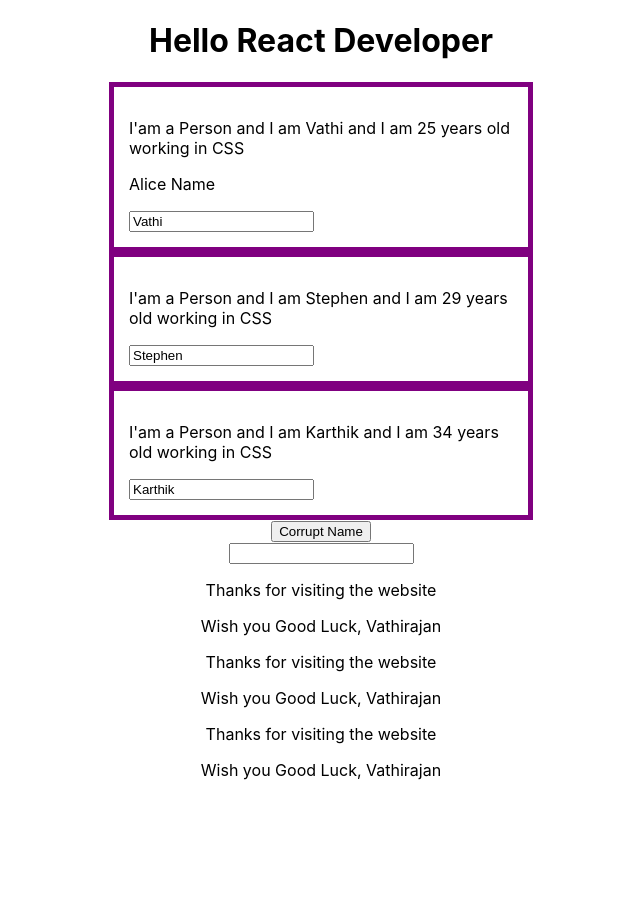
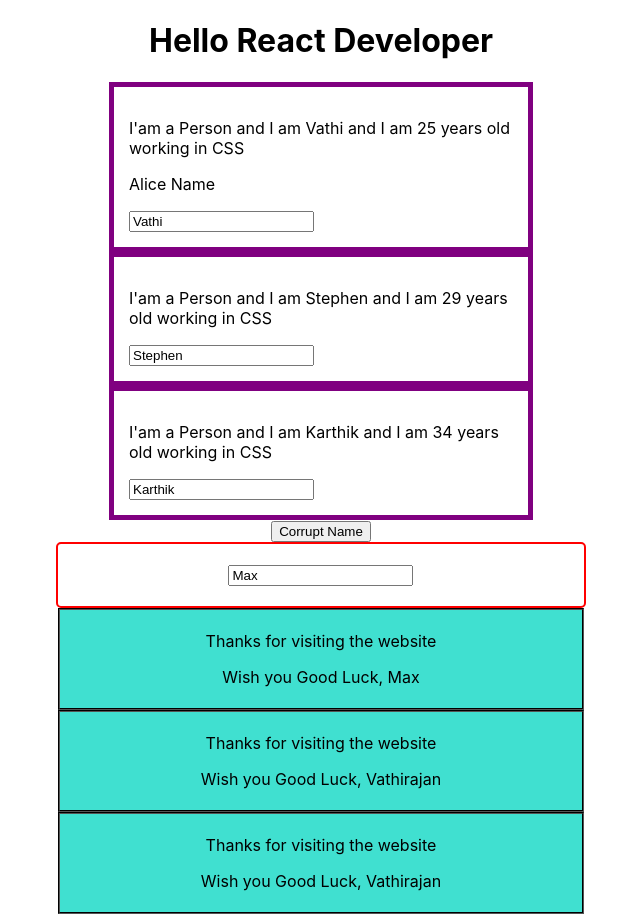
Before and after one commit to VathiRajan/JS-ReactJS, a React (Create React App) app in the folder my-app/: page / in a window 1280 px wide. Shown: the whole page, without its empty margins (319-959 px from the left). Before the commit the page ends 800 px from the top, so only its background shows below. Built offline with nearby package versions, Linux system fonts and the light colour scheme.

Commit message:
initial-commit

```diff
--- a/my-app/src/App.js
+++ b/my-app/src/App.js
@@ -79,6 +79,15 @@ const App = props => {
     )
   };
 
+  const [nameState, setnameState] = useState({
+    name: "Max"
+
+  });
+  const assignmentNameChange = (event) => {
+    setnameState({
+      name: event.target.value
+    })
+  }
   return (
     <div className="App" >
       <h1>Hello React Developer</h1>
@@ -96,8 +105,10 @@ const App = props => {
         click={switchNameHandler.bind(this, "Zira")} />
 
       <button onClick={() => switchNameHandler("ZIra **")}>Corrupt Name</button>
-      <UserInput></UserInput>
-      <UserOutput username="Vathirajan"></UserOutput>
+
+
+      <UserInput changeName={assignmentNameChange} name={nameState.name}></UserInput>
+      <UserOutput username={nameState.name}></UserOutput>
       <UserOutput username="Vathirajan"></UserOutput>
       <UserOutput username="Vathirajan"></UserOutput>
 
--- /dev/null
+++ b/my-app/src/UserInput/UserInput.css
@@ -0,0 +1,9 @@
+
+
+.user-input-text{
+  border: 2px solid red;
+  width: 38%;
+  margin: auto;
+  padding: 20px 20px 20px 20px;
+  border-radius: 5px;
+}
--- a/my-app/src/UserInput/UserInput.js
+++ b/my-app/src/UserInput/UserInput.js
@@ -1,9 +1,10 @@
 import React from 'react';
+import './UserInput.css';
 
-const userinput = () => {
+const userinput = (props) => {
     return (
-        <div>
-            <input type="text"></input>
+        <div className="user-input-text">
+            <input type="text" onChange={props.changeName} value={props.name}></input>
         </div>
 
     );
--- /dev/null
+++ b/my-app/src/UserOutput/UserOutput.css
@@ -0,0 +1,12 @@
+
+
+.output{
+  text-align: center;
+  border: 2px solid black;
+  margin:auto;
+  padding: 5px 5px 5px 5px;
+  width:40%;
+  background-color: turquoise;
+  border-style: groove;
+
+}
--- a/my-app/src/UserOutput/UserOutput.js
+++ b/my-app/src/UserOutput/UserOutput.js
@@ -1,8 +1,8 @@
 import React from 'react';
-
+import './UserOutput.css';
 const useroutput = (props) => {
 
-    return (<div>
+    return (<div className="output">
         <p> Thanks for visiting the website</p>
         <p> Wish you Good Luck, {props.username}</p>
 
```
